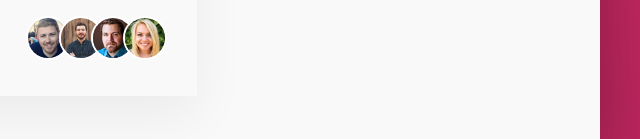
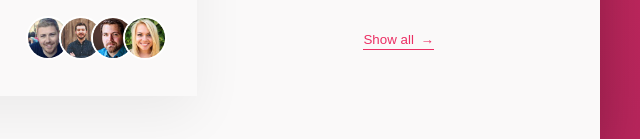
Before and after one commit to danidz96/trillo, a website: page index.html in a window 1280 px wide. Shown: the part 997-1136 px from the top of the page, 640-1280 px from the left. Drawn offline with nearby package versions, Linux system fonts and the light colour scheme.

Commit message:
add see all button in user reviews

```diff
--- a/index.html
+++ b/index.html
@@ -183,6 +183,8 @@
                                     <div class="review__rating">9.2</div>
                                 </figcaption>
                             </figure>
+
+                            <button class="btn-inline">Show all <span>&rarr;</span></button>
                         </div>
                     </div>
                 </main>
--- a/sass/_components.scss
+++ b/sass/_components.scss
@@ -255,8 +255,17 @@
 	cursor: pointer;
 	transition: all .2s;
 
+	& span {
+		margin-left: 3px;
+		transition: margin-left .2s;
+	}
+
 	&:hover {
 		color: var(--color-grey-dark-1);
+
+		span {
+			margin-left: 8px;
+		}
 	}
 
 	&:focus {
--- a/sass/_layout.scss
+++ b/sass/_layout.scss
@@ -50,4 +50,7 @@
 
 .user-reviews {
 	flex: 1;
+	display: flex;
+	flex-direction: column;
+	align-items: center;
 }
```
Also changed, not shown: css/style.css.
